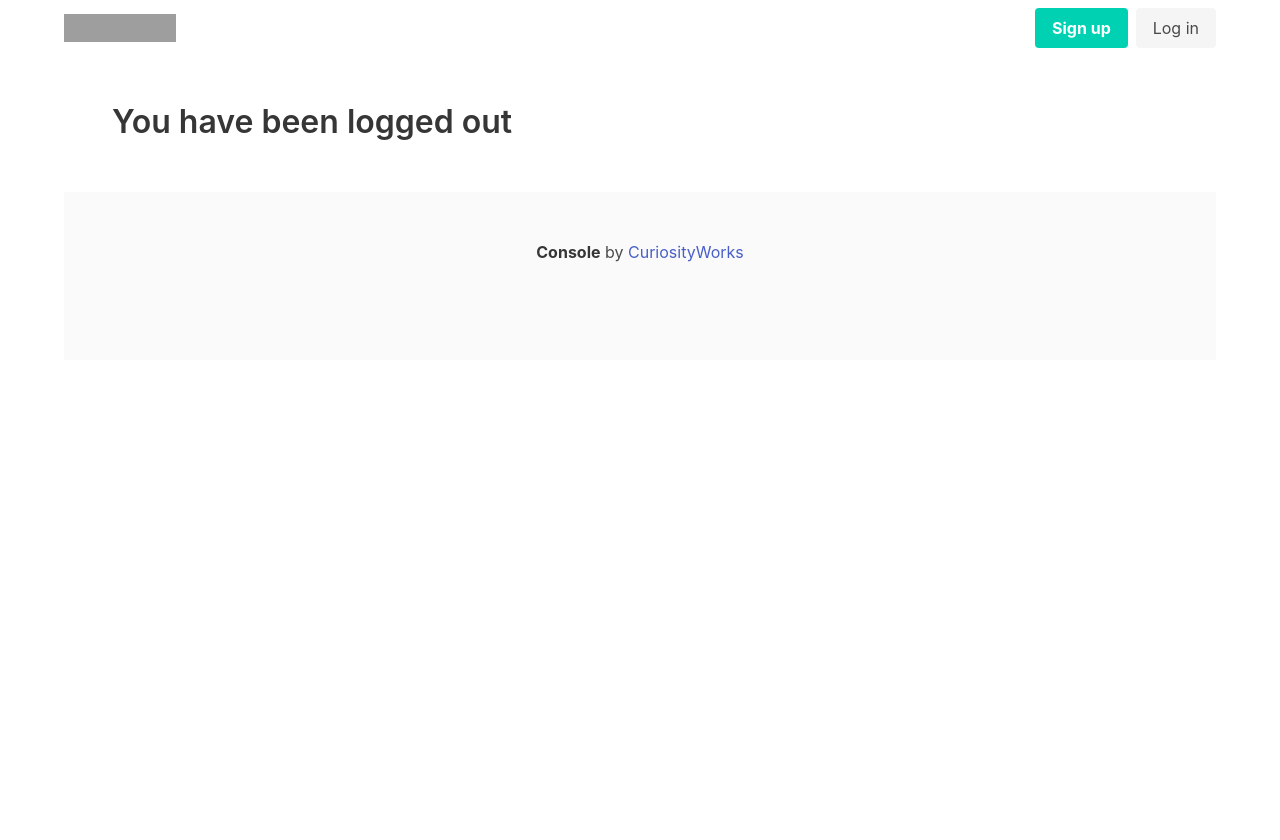
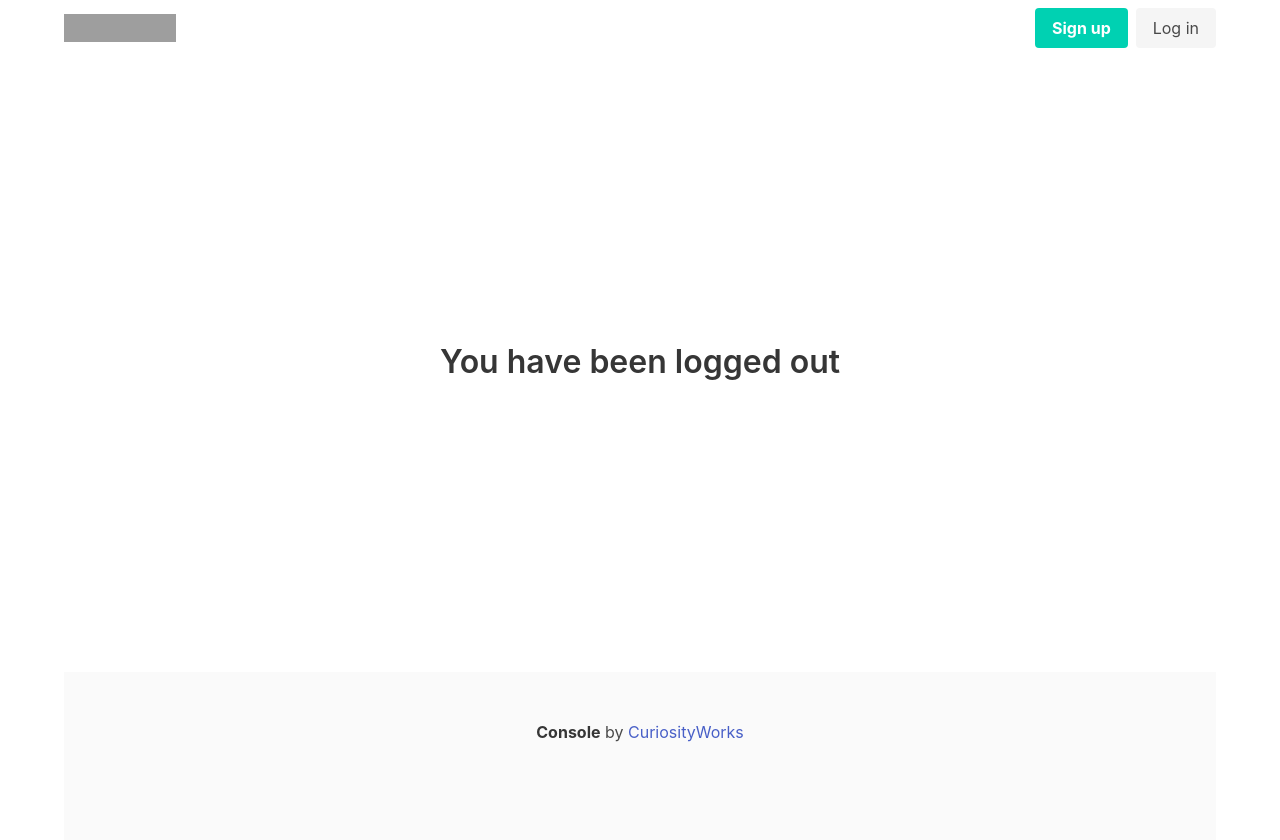
Before and after one commit to 7onetella/vag, a Flask app: page /logged_out in a window 1280 px wide. Before the commit the page ends 262 px from the top, so only its background shows below. Run offline with Flask 3, Linux system fonts and the light colour scheme; grey boxes are pictures that could not be loaded.

Commit message:
updating home and logged out pages

```diff
--- a/console/templates/logged_out.html
+++ b/console/templates/logged_out.html
@@ -1,21 +1,24 @@
 <!doctype html>
 <title>Development Platform</title>
 <head>
-    <!-- <link href="https://cdn.jsdelivr.net/npm/bootstrap@5.0.1/dist/css/bootstrap.min.css" rel="stylesheet" integrity="sha384-+0n0xVW2eSR5OomGNYDnhzAbDsOXxcvSN1TPprVMTNDbiYZCxYbOOl7+AMvyTG2x" crossorigin="anonymous">
-    <script src="https://cdn.jsdelivr.net/npm/bootstrap@5.0.1/dist/js/bootstrap.bundle.min.js" integrity="sha384-gtEjrD/SeCtmISkJkNUaaKMoLD0//ElJ19smozuHV6z3Iehds+3Ulb9Bn9Plx0x4" crossorigin="anonymous"></script> -->
     <link rel="stylesheet" href="https://cdn.jsdelivr.net/npm/bulma@0.9.2/css/bulma.min.css">
+    <style>
+      .hero::before { background-image: url(/static/SL-103020-37400-03.jpg); background-size: cover; content: ""; display: block; position: absolute; top: 0; left: 0; width: 100%; height: 100%; z-index: -2; opacity: 0.0; }
+    </style>
 </head>
 <body>
     <div class="container">
         {% include "navbar.html" %}
 
-        <section class="hero">
+        <section class="hero is-large has-bg-img">
             <div class="hero-body">
-              <p class="title">
-                You have been logged out
-              </p>
-              <p class="subtitle">
-              </p>
+
+              <div class="container has-text-centered">
+                <h1 class="title">You have been logged out</h1>
+                <h2 class="subtitle"></h2>
+              </div>
+
+
             </div>
         </section>
 
```
Also changed, not shown: console/templates/home.html (+6 -6 lines).
